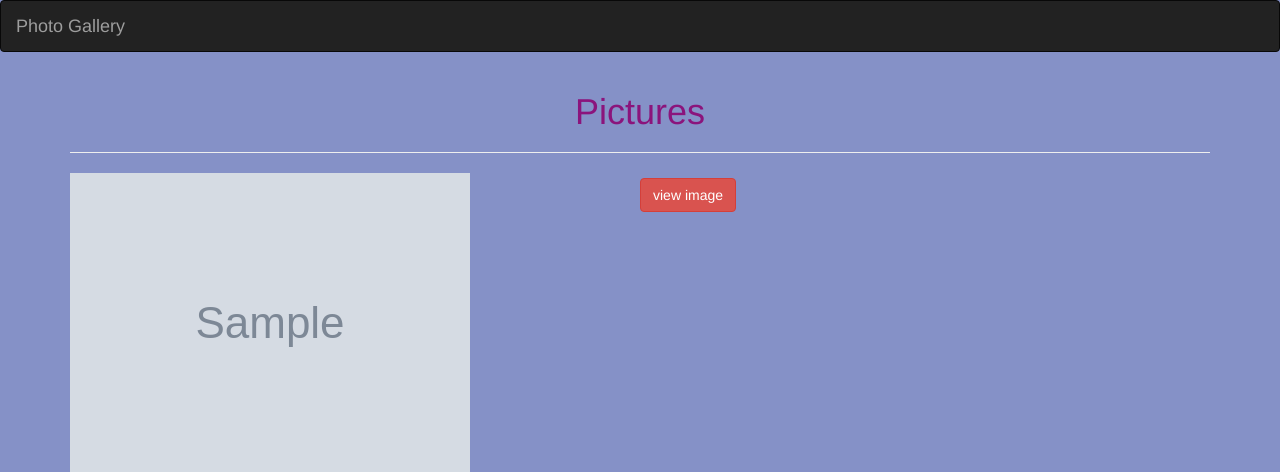
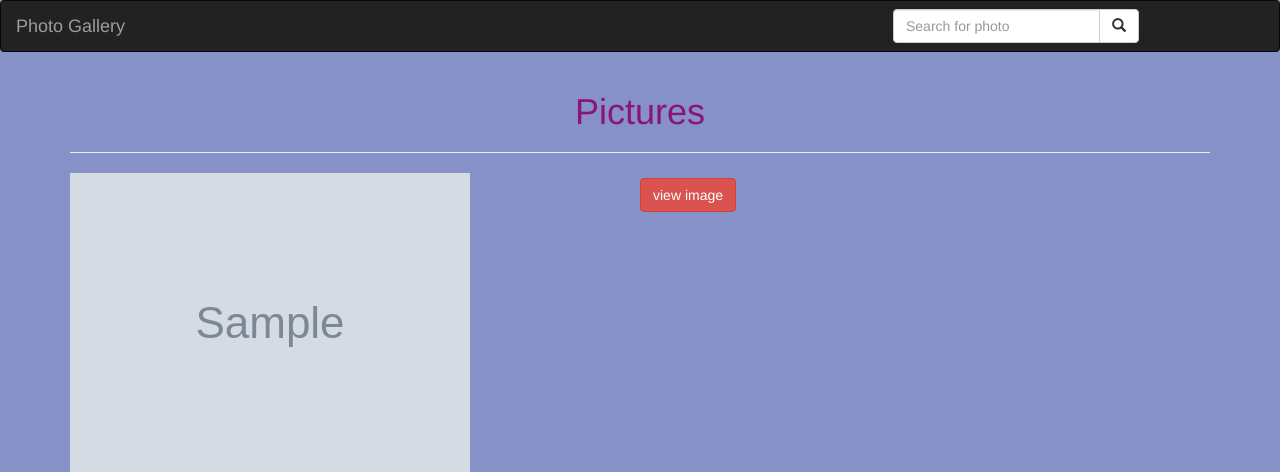
Before and after one commit to martinmandina/Photo-Gallery, a Django app: template Photo-Gallery/photos/templates/images.html in a window 1280 px wide. Shown: the top 472 px of the page. Run offline with Django 3.2, Linux system fonts and the light colour scheme; the template is opened without the code that fills it: most values are stand-ins (such as "Sample title", 1, 10 or a date in 2020); grey boxes marked "Sample" are stand-in pictures; parts of the project's set-up code (start-up, migrations or seed data) failed here and were passed over; some libraries are stand-ins or nearby versions.

Commit message:
add search to navbar

```diff
--- a/Photo-Gallery/photos/templates/navbar.html
+++ b/Photo-Gallery/photos/templates/navbar.html
@@ -1,3 +1,4 @@
+<!DOCTYPE html>
 <html lang="en">
 <head>
 
@@ -11,6 +12,20 @@
       <a class="navbar-brand" href="{% url 'photos' %}">Photo Gallery</a>
     </div>
 
+    <div class="col-sm-4 col-md-4 navbar-right">
+
+      <form class="navbar-form" role="search" action="{% url 'search_results' %}">
+
+        <div class="input-group">
+          <input type="text" class="form-control" placeholder="Search for photo" name="image">
+          <div class="input-group-btn">
+            <button class="btn btn-default" type="submit"><i class="glyphicon glyphicon-search"></i></button>
+          </div>
+        </div>
+
+      </form>
+    </div>
+
 
       </form>
     </div>
--- a/Photo-Gallery/photos/urls.py
+++ b/Photo-Gallery/photos/urls.py
@@ -6,7 +6,7 @@ from django.conf.urls.static import static
 urlpatterns=[
     path('',views.display_images,name='photos'),
     path('search/', views.search_results,name='search_results'),
-    path('photo/(\d+)',views.image_single, name='single_image'),
+    path('photo/(\d+)',views.image_single, name='image'),
 ]
 if settings.DEBUG:
     urlpatterns+= static(settings.MEDIA_URL, document_root = settings.MEDIA_ROOT)
```
Also changed, not shown: Photo-Gallery/photos/views.py (+7 -0 lines).
